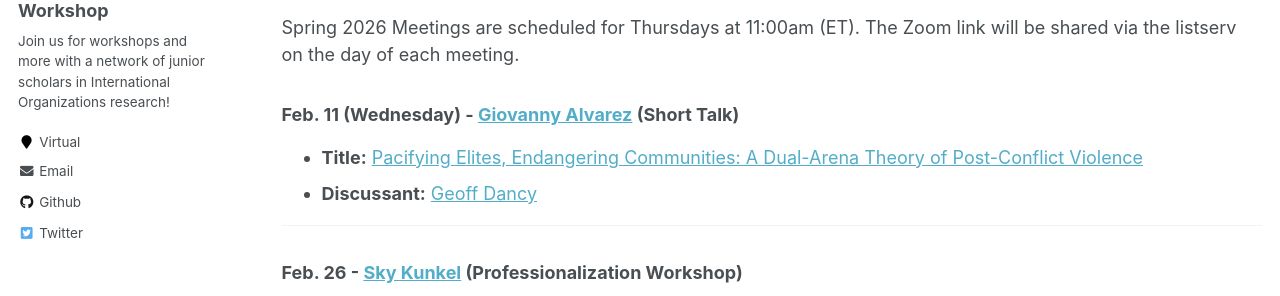
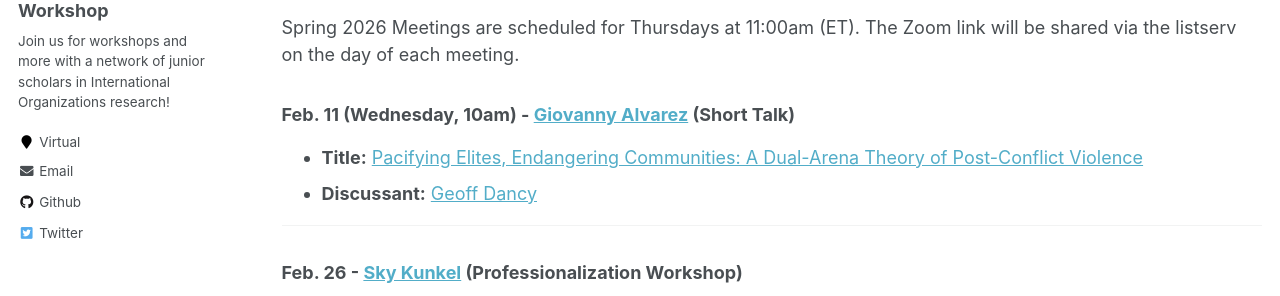
Before and after one commit to IO-workshop/IO-workshop.github.io, a Jekyll site: the page built from _pages/schedule.md, in a window 1280 px wide and 1335 px high. Shown: the part 150-446 px from the top of the window. Built offline with Jekyll 4.4.1, drawn with Linux system fonts in a browser that asks for light colours.

Commit message:
Update schedule.md

```diff
--- a/_pages/schedule.md
+++ b/_pages/schedule.md
@@ -6,7 +6,7 @@ author_profile: true
 ---
 Spring 2026 Meetings are scheduled for Thursdays at 11:00am (ET). The Zoom link will be shared via the listserv on the day of each meeting.
 
-### Feb. 11 (Wednesday) - [Giovanny Alvarez](https://giovannyralvarez.github.io) (Short Talk)
+### Feb. 11 (Wednesday, 10am) - [Giovanny Alvarez](https://giovannyralvarez.github.io) (Short Talk)
 
 - **Title:** [Pacifying Elites, Endangering Communities: A Dual-Arena Theory of Post-Conflict Violence](https://io-workshop.github.io/files/Spring_2026/Alvarez_PacifyingElites_EndangeringCommunities.pdf)
 - **Discussant:** [Geoff Dancy](https://www.geoffdancy.com)
```
